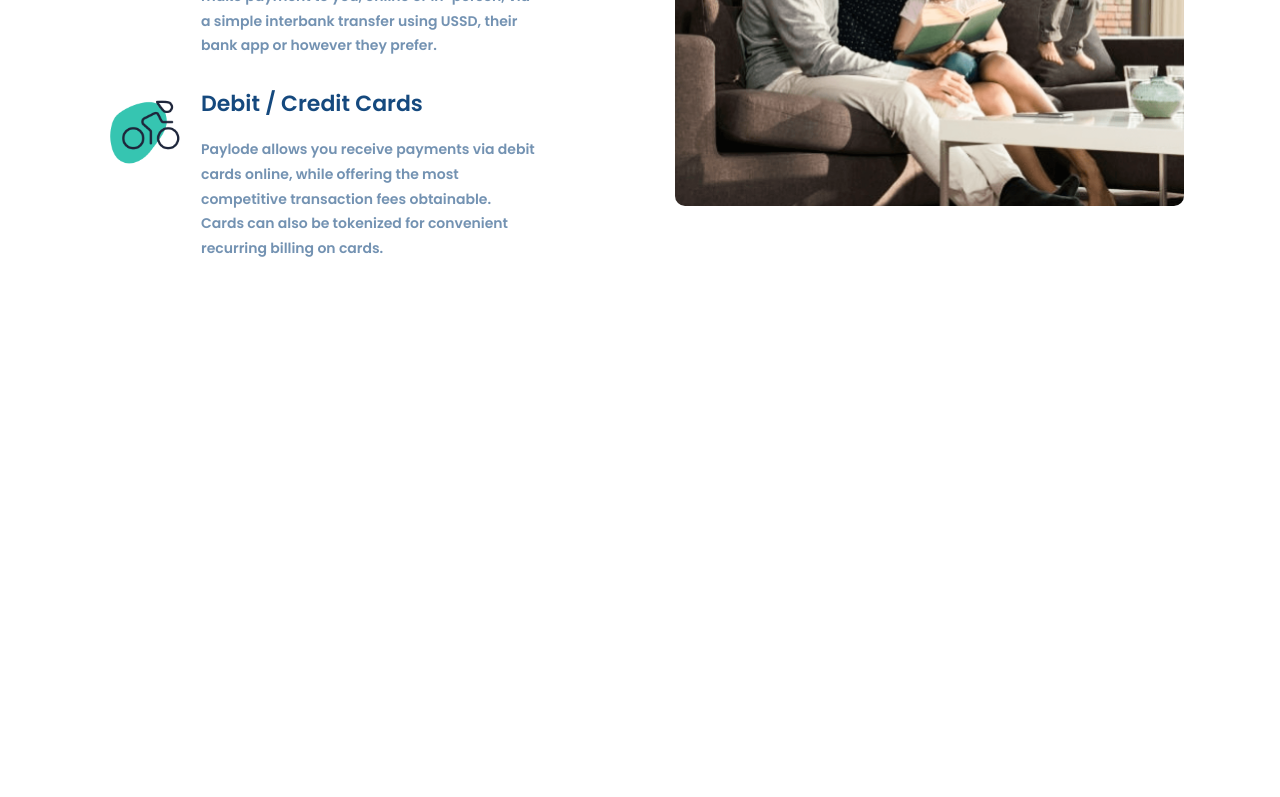
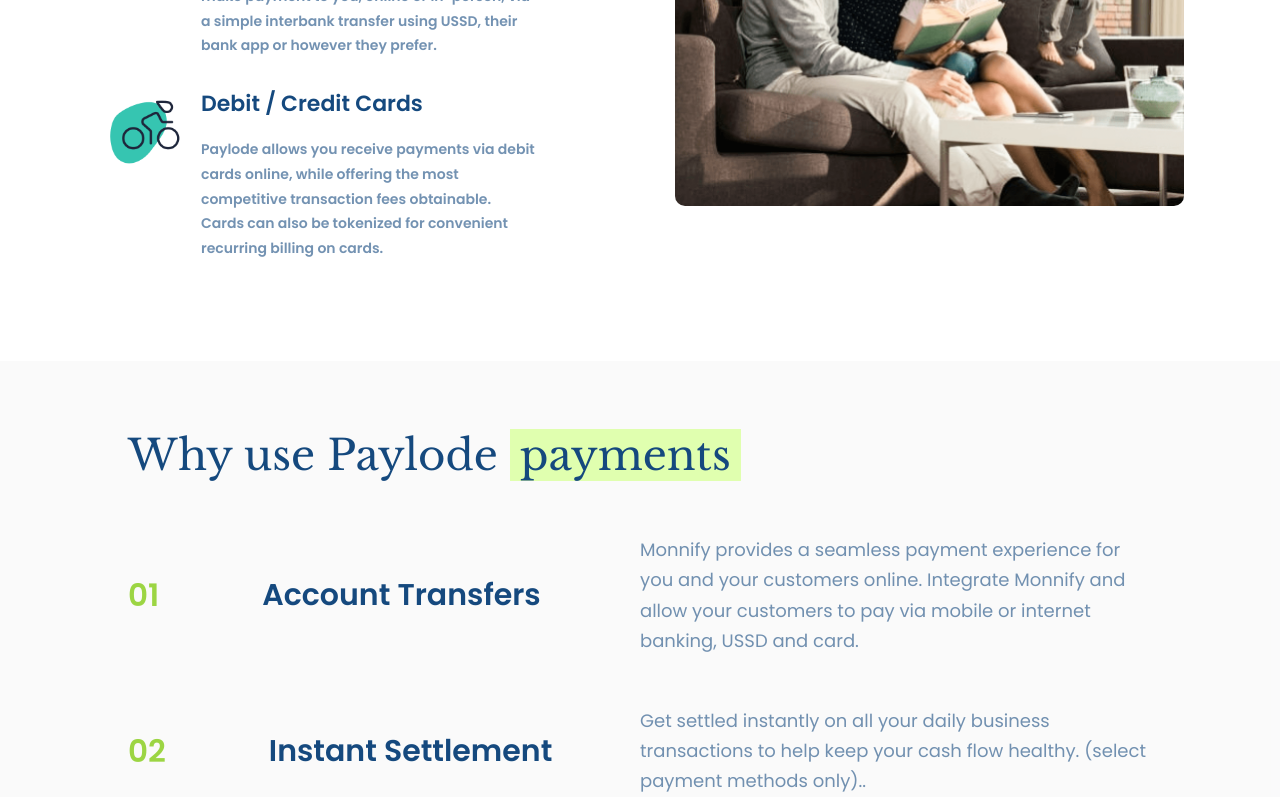
Before and after one commit to SymplyMatt/Paylode, a React (Create React App) app: page / in a window 1280 px wide. Shown: the part 2940-3737 px from the top of the page. Before the commit the page ends 3201 px from the top, so only its background shows below. Built offline with nearby package versions, Linux system fonts and the light colour scheme.

Commit message:
page footer

```diff
--- a/src/components/home/About.js
+++ b/src/components/home/About.js
@@ -2,13 +2,21 @@
 
 const About = () => {
   return (
-    <div className='about'>
-        <h2>ABOUT PAYLODE</h2>
-        <div className="flex">
-            <p className="flex-1">We create seamless payment experiences for your customers.</p>
-            <p className="flex-2">Payloade is a payment gateway for businesses to accept payments from customers, either on a recurring basis or one-time. Monnify offers an easier, faster and cheaper way for businesses to get paid on their web channel and mobile applications using convenient payment methods for customers with the highest success rates obtainable in Nigeria.</p>
-        </div>
-        <hr />
+    <div className='about' id='about'>
+      <h2>ABOUT PAYLODE</h2>
+      <div className='flex'>
+        <p className='flex-1'>
+          We create seamless payment experiences for your customers.
+        </p>
+        <p className='flex-2'>
+          Payloade is a payment gateway for businesses to accept payments from
+          customers, either on a recurring basis or one-time. Monnify offers an
+          easier, faster and cheaper way for businesses to get paid on their web
+          channel and mobile applications using convenient payment methods for
+          customers with the highest success rates obtainable in Nigeria.
+        </p>
+      </div>
+      <hr />
     </div>
   );
 };
--- /dev/null
+++ b/src/components/home/Footer.js
@@ -0,0 +1,33 @@
+import React from "react";
+
+const Footer = () => {
+    return(
+        <div className="footer">
+            <div className="title">Stay Excited, Subscribe to our Newsletter</div>
+            <div className="desc">Don't wanna miss something? Subscribe right now and get special promtion and monthly newsletter</div>
+            <div className="footer-form">
+                <form action="">
+                    <input type="text" placeholder="Enter your email address"/>
+                    <a href="">Explore Now</a>
+                </form>
+            </div>
+            <div className="footer-links">
+                <div className="copyright">© Paylode Limited</div>
+                <div className="links">
+                   <a href=""><div className="link-footer">Terms of use</div></a>
+                   <a href=""><div className="link-footer">Privacy Policy</div></a>
+                   <a href=""><div className="link-footer">FAQ</div></a>
+                   <a href=""><div className="link-footer">Careers</div></a>
+                   <a href=""><div className="link-footer">API Documentation</div></a>
+                </div>
+                <div className="social-links">
+                   <a href=""><div className="footer-icon"><i class="fa-brands fa-facebook-f"></i></div></a>
+                   <a href=""><div className="footer-icon"><i class="fa-brands fa-twitter"></i></div></a>
+                   <a href=""><div className="footer-icon"><i class="fa-brands fa-instagram"></i></div></a>
+                </div>
+            </div>
+        </div>
+    )
+};
+
+export default Footer;
--- a/src/components/home/Home.js
+++ b/src/components/home/Home.js
@@ -5,6 +5,8 @@
 import About from "./About";
 import SectionOne from "./SectionOne";
 import SectionTwo from "./SectionTwo";
+import SectionThree from "./SectionThree";
+import Footer from "./Footer";
 const Home = () => {
   useEffect(() => {
     document.title = "Home || PayloadWeb";
@@ -13,10 +15,12 @@
     <>
       <Hero />
       <ImageBg />
-      <div className="scroll"><img src="images/scroll-icon.png" alt="" /></div>
+      <a href="#about"><div className="scroll"><img src="images/scroll-icon.png" alt="" /></div></a>
       <About />
       <SectionOne />
       <SectionTwo />
+      <SectionThree />
+      <Footer />
     </>
   );
 };
--- /dev/null
+++ b/src/components/home/SectionThree.js
@@ -0,0 +1,47 @@
+import React from "react";
+
+const SectionThree = () => {
+    return(
+    <div className='section-three'>
+      <h2 className="header">Why use Paylode <span> payments </span></h2>
+      <div className="section-three-flex">
+        <div className="section-three-flex-two">
+            <div className="num">01</div>
+            <div className="title">Account Transfers
+            </div>
+        </div>
+        <div className="desc">Monnify provides a seamless payment experience for you and your customers online. Integrate Monnify and allow your customers to pay via mobile or internet banking, USSD and card.
+        </div>
+      </div>
+      <div className="section-three-flex">
+        <div className="section-three-flex-two">
+            <div className="num">02</div>
+            <div className="title">Instant Settlement
+            </div>
+        </div>
+        <div className="desc">Get settled instantly on all your daily business transactions to help keep your cash flow healthy. (select payment methods only)..
+        </div>
+      </div>
+      <div className="section-three-flex">
+        <div className="section-three-flex-two">
+            <div className="num">03</div>
+            <div className="title">All Banks Supported
+            </div>
+        </div>
+        <div className="desc">Monnify accepts payments from all banks in Nigeria
+        </div>
+      </div>
+      <div className="section-three-flex">
+        <div className="section-three-flex-two">
+            <div className="num">04</div>
+            <div className="title">Inteligent fraud detection
+            </div>
+        </div>
+        <div className="desc">Eliminate all forms of fraud as Monnify guarantees you verified payments on every transaction.
+        </div>
+      </div>
+    </div>
+    )
+};
+
+export default SectionThree;
--- a/src/index.css
+++ b/src/index.css
@@ -3,6 +3,9 @@
   margin: 0;
   box-sizing: border-box;
   padding: 0;
+}
+html {
+  scroll-behavior: smooth;
 }
 
 /* Hero and Nav links */
@@ -390,6 +393,7 @@
   justify-content: center;
   align-items: center;
   margin: auto;
+  margin-bottom: 100px;
 }
 .left-flex,.left-flex-two{
     display: flex;
@@ -457,3 +461,195 @@
   background-size: cover !important;
   background-position: 50% !important;
 }
+
+/* Section Three */
+.section-three{
+  background: #00042805;
+  padding: 4em 8em;
+  display: flex;
+  flex-direction: column;
+  justify-content: center;
+  /* align-items: center; */
+  gap: 50px;
+}
+.section-three-flex{
+  display: grid;
+  grid-template-columns: 1fr 1fr;
+}
+.section-three-flex-two{
+  display: flex;
+  gap: 10px;
+  /* justify-content: center; */
+  align-items: center;
+}
+.section-three-flex-two .num{
+  line-height: 1.5;
+  font-size: 31px;
+  color: #9cd543;
+  font-weight: 700;
+  margin-right: 3em;
+  display: block;
+  font-family: Poppins,sans-serif;
+}
+.section-three-flex-two .title {
+  font-size: 30px;
+  color: #15497e;
+  font-weight: 700;
+  margin: 0;
+  display: block;
+  /* width: 60%; */
+  line-height: 43px;
+  font-family: Poppins, sans-serif;
+}
+.section-three .desc {
+  font-size: 18px;
+  line-height: 168.79%;
+  color: #15497e99;
+  display: block;
+  font-family: Poppins, sans-serif;
+}
+.section-three h2 {
+  text-align: left;
+  line-height: 60px;
+  font-family: Libre Baskerville, serif;
+  font-size: 42px;
+  color: #15497e;
+  /* max-width: 600px; */
+  font-weight: 400;
+}
+
+.section-three h2 span {
+  background: #e0ffaf;
+  padding: 0px 10px;
+}
+
+/* Footer */
+.footer{
+  padding: 8em 0px 40px 0px;
+  display: flex;
+  align-items: center;
+  flex-direction: column;
+  background-color: #d8ece4;
+  gap: 25px;
+}
+.footer .title{
+  font-weight: 400;
+  font-size: 48px;
+  color: #1d263a;
+  line-height: 58px;
+  font-family: Libre Baskerville, serif;
+}
+.footer .desc{
+  font-size: 18px;
+  color: #000428b3;
+  text-align: center;
+  line-height: 1.5;
+  padding-top: 1.5rem !important;
+  padding-bottom: 1.5rem !important;
+  max-width: 500px;
+  font-family: Poppins, sans-serif;
+
+}
+.footer-form{
+  min-width: 0;
+  word-wrap: break-word;
+  background-color: #fff;
+  background-clip: initial;
+  display: flex;
+  flex-direction: row;
+  justify-content: space-between;
+  padding: 0.5em 1em;
+  border-radius: 15px;
+  border: none;
+}
+.footer form{
+  display: flex;
+  justify-content: space-between;
+  gap: 20px;
+}
+.footer input{
+  width: 500px;
+  border: 0;
+  outline: none;
+  font-size: 14px;
+  font-family: Poppins,sans-serif;
+  font-weight: 400;
+}
+.footer-form a{
+  background-color: #0a043c;
+  border-radius: 8px;
+  border-style: none;
+  box-sizing: border-box;
+  color: #FFFFFF;
+  cursor: pointer;
+  display: flex;
+  justify-content: center;
+  align-items: center;
+  font-family: Poppins, "Helvetica Neue", Helvetica, Arial, sans-serif;
+  font-size: 14px;
+  font-weight: 500;
+  height: 50px;
+  min-width: 130px;
+  line-height: 20px;
+  list-style: none;
+  margin: 0;
+  outline: none;
+  padding: 15px 16px 15px 16px;
+  position: relative;
+  text-align: center;
+  text-decoration: none;
+  transition: color 100ms;
+  vertical-align: baseline;
+  user-select: none;
+  -webkit-user-select: none;
+  touch-action: manipulation;
+}
+.footer-links{
+  margin-top: 50px;
+  display: flex;
+  justify-content: center;
+  align-items: center;
+  gap: 50px;
+}
+.footer-links .links{
+  display: flex;
+  gap: 40px;
+}
+.footer-links .link-footer{
+  text-decoration: none;
+  font-size: 17px;
+  color: #000428;
+  font-family: Poppins,sans-serif;
+}
+.footer-links .copyright{
+  line-height: 1.5;
+  font-size: 21px;
+  font-weight: 700;
+  color: #000428;
+  font-family: Poppins,sans-serif;
+}
+.footer .social-links{
+  display: flex;
+  /* gap: 30px; */
+}
+.footer .footer-icon{
+  display: flex;
+  justify-content: center;
+  align-items: center;
+  color: #000428;
+  font-size: 15px;
+  width: 30px;
+  height: 30px;
+  border-radius: 50%;
+  text-decoration: none;
+  font-weight: 300;
+  transition: .5s ease-in-out;
+  margin-right: 1.5em;
+}
+.footer .footer-icon:hover {
+  background-color: #1da0f29b;
+  color: white;
+}
+.footer a{
+  text-decoration: none;
+}
```
Also changed, not shown: src/components/home/SectionOne.js (+29 -9 lines).
